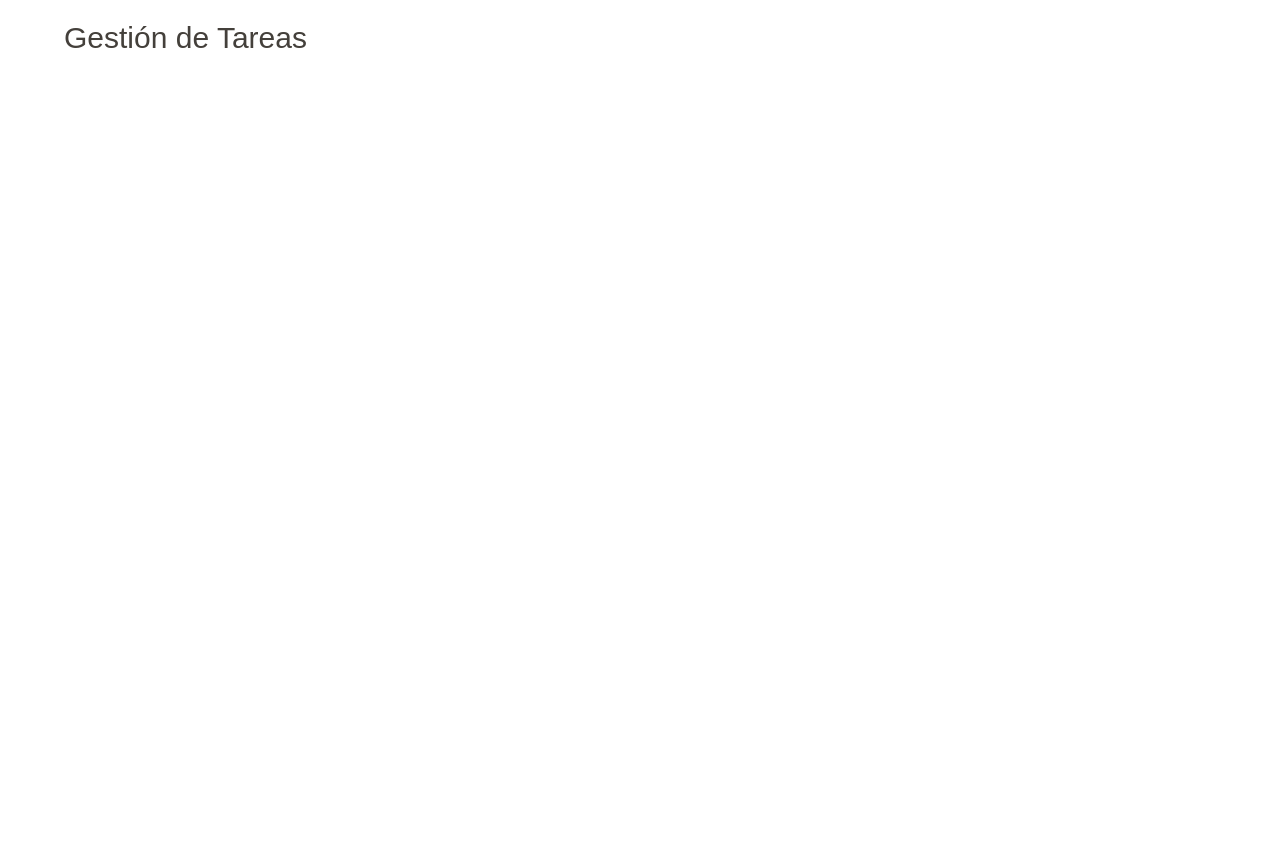
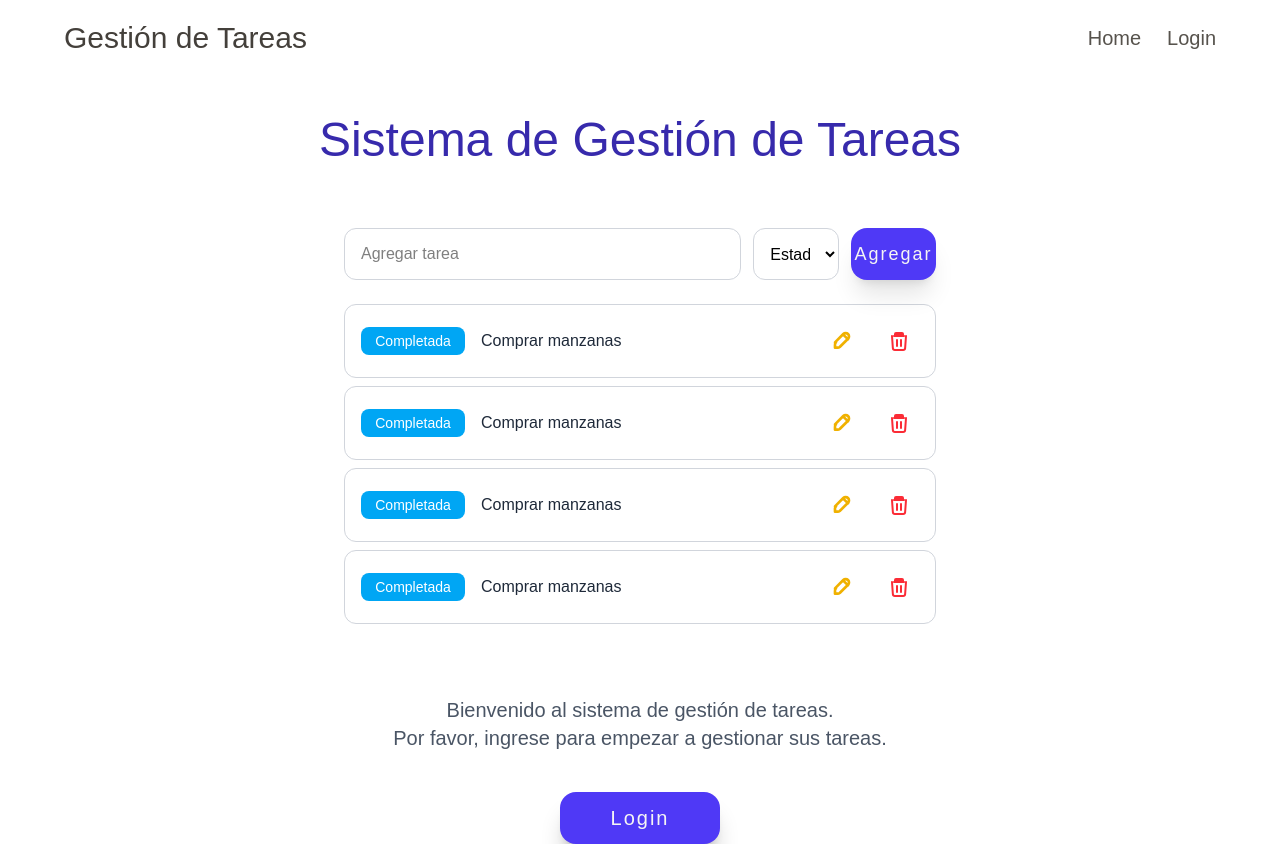
Before and after one commit to delgadociteriowa/carlosd-tasks, a Next.js app: page / in a window 1280 px wide. Before the commit the page ends 800 px from the top, so only its background shows below. Built offline with nearby package versions, Linux system fonts and the light colour scheme.

Commit message:
feat: base ui done

```diff
--- a/src/app/globals.css
+++ b/src/app/globals.css
@@ -8,3 +8,51 @@ body {
   background: var(--background);
   font-family: Arial, Helvetica, sans-serif;
 }
+
+.nav {
+  --close: none;
+  --hamburguer: block;
+  --transform: translate(-100%);
+  grid-template-areas: "logo active";
+}
+
+.nav:target {
+  --close: block;
+  --hamburguer: none;
+  --transform: translate(0);
+}
+
+.nav__links {
+  place-content: center start;
+  transform: var(--transform);
+  transition: transform .4s;
+}
+
+.nav__hamburguer,
+.nav__close {
+  grid-area: active;
+}
+
+.nav__hamburguer {
+  display: var(--hamburguer);
+}
+
+.nav__close {
+  display: var(--close);
+}
+
+@media (min-width:768px) {
+  .nav {
+    --hamburguer: none;
+  }
+
+  .nav:target {
+    --close: none;
+    --hamburguer: none;
+  }
+
+  .nav__links {
+    transform: unset;
+    place-content: center start;
+  }
+}
--- /dev/null
+++ b/src/app/login/page.tsx
@@ -0,0 +1,47 @@
+'use client';
+import Header from "@/components/Header";
+
+const Login = () => {
+  return (
+    <>
+      <Header />
+      <main>
+        <h3 className="text-center text-indigo-800 text-4xl tracking-[2px] mt-10 mb-4">
+          Login
+        </h3>
+        <section className="w-[90%] mx-auto max-w-125 py-20 text-stone-700 mb-26">
+          <form className="flex flex-col gap-8">
+            <div className="flex flex-col gap-2">
+              <label className="text-stone-600 tracking-[1px] text-sm">
+                username
+              </label>
+              <input
+                type="text"
+                className="border border-stone-300 rounded-xl py-4 px-4 text-stone-700 focus:outline-none focus:ring-2 focus:ring-sky-500"
+              />
+            </div>
+
+            <div className="flex flex-col gap-2">
+              <label className="text-stone-600 tracking-[1px] text-sm">
+                password
+              </label>
+              <input
+                type="password"
+                className="border border-stone-300 rounded-xl py-4 px-4 text-stone-700 focus:outline-none focus:ring-2 focus:ring-sky-500"
+              />
+            </div>
+
+            <button
+              type="submit"
+              className="py-5 rounded-full text-center text-stone-100 text-xl tracking-[2px] mx-auto mt-4 shadow-xl/20 w-[90%] bg-sky-600 hover:bg-sky-500 cursor-pointer"
+            >
+              Login
+            </button>
+          </form>
+        </section>
+      </main>
+    </>
+  );
+};
+
+export default Login;
--- a/src/app/page.tsx
+++ b/src/app/page.tsx
@@ -1,10 +1,12 @@
 import Image from "next/image";
-import HeroSection from "@/components/HeroSection";
+import Header from "@/components/Header";
+import MainSection from "@/components/MainSection";
 
 export default function Home() {
   return (
     <>
-      <HeroSection/>
+      <Header/>
+      <MainSection/>
     </>
   );
 }
--- a/src/components/HeroSection.tsx
+++ b/src/components/Header.tsx
@@ -1,6 +1,6 @@
 import Navigation from './Navigation';
 
-const HeroSection = () => {
+const Header = () => {
 
   return (
     <header>
@@ -9,4 +9,4 @@ const HeroSection = () => {
   )
 };
 
-export default HeroSection;
+export default Header;
--- /dev/null
+++ b/src/components/LoginMessage.tsx
@@ -0,0 +1,15 @@
+import Link from "next/link";
+
+const LoginMessage = () => {
+  return (
+    <>
+    <p className="text-gray-600 text-base sm:text-lg md:text-xl text-center mb-10">
+        Bienvenido al sistema de gestión de tareas.<br/>
+        Por favor, ingrese para empezar a gestionar sus tareas.
+      </p>
+      <Link href="/login" className="block w-40 bg-indigo-600 hover:bg-indigo-500 py-3 rounded-2xl text-center no-underline text-stone-100 text-xl tracking-[2px] mx-auto shadow-xl/20 transition-colors">Login</Link>
+    </>
+  )
+};
+
+export default LoginMessage;
--- /dev/null
+++ b/src/components/MainSection.tsx
@@ -0,0 +1,14 @@
+import TaskManager from './TaskManager';
+import LoginMessage from './LoginMessage';
+
+const MainSection = () => (
+  <main>
+      <h1 className="text-indigo-800 text-3xl sm:text-4xl md:text-5xl text-center my-10">
+        Sistema de Gestión de Tareas
+      </h1>
+      <TaskManager/>
+      <LoginMessage/>
+  </main>
+);
+
+export default MainSection;
--- a/src/components/Navigation.tsx
+++ b/src/components/Navigation.tsx
@@ -1,7 +1,26 @@
+import Link from 'next/link';
+import Image from 'next/image';
+import HamburguerIcon from '../assets/icon-hamburger.svg'
+import CloseIcon from '../assets/icon-close.svg'
+
 const Navigation = () => {
   return (
-    <nav className="w-[90%] my-0 mx-auto max-w-[1200px] py-5 px-0 grid grid-cols-[max-content_max-content] justify-between">
+    <nav id="nav" className="nav w-[90%] my-0 mx-auto max-w-[1200px] py-5 px-0 grid grid-cols-[max-content_max-content] justify-between">
       <h1 className="mr-auto font-brand text-3xl text-stone-700 no-underline z-40">Gestión de Tareas</h1>
+      <ul className="nav__links absolute bg-stone-200/90 inset-0 z-30 min-h-[500px] sm:min-h-[400px] py-0 pl-[5%] pr-0 grid gap-7 md:static md:min-h-0 md:p-0 md:bg-transparent md:grid-flow-col md:gap-[1em]">
+        <li className="list-none">
+          <Link href="/" className="text-stone-600 hover:text-stone-800 no-underline text-2xl ml-2.5 md:text-xl">Home</Link>
+        </li>
+        <li className="list-none">
+          <Link href="/login" className="text-stone-600 hover:text-stone-800 no-underline text-2xl ml-2.5 md:text-xl">Login</Link>
+        </li>
+      </ul>
+      <a href="#" className="nav__close place-self-center cursor-pointer z-40">
+        <Image src={CloseIcon} alt="Close icon" width={20} height={20} className="block w-5 h-5" />
+      </a>
+      <a href="#nav" className="nav__hamburguer place-self-center cursor-pointer z-40">
+        <Image src={HamburguerIcon} alt="Menu icon" width={20} height={20} className="block w-5 h-5" />
+      </a>
     </nav>
   );
 };
--- /dev/null
+++ b/src/components/TaskForm.tsx
@@ -0,0 +1,24 @@
+const TaskForm = () => {
+  return (
+    <form>
+      <div className="flex flex-wrap md:flex-nowrap gap-3 mb-6">
+        <input type="text" placeholder="Agregar tarea" className="w-full md:w-[70%] px-4 py-3 rounded-xl border border-gray-300 focus:outline-none focus:ring-2 focus:ring-indigo-500"/>
+        <select
+          className="w-full md:w-[15%] px-3 py-3 rounded-xl border border-gray-300 focus:outline-none focus:ring-2 focus:ring-indigo-500"
+          defaultValue=""
+          autoComplete="off"
+        >
+          <option value="" disabled>Estado</option>
+          <option value="por-hacer">Por hacer</option>
+          <option value="en-progreso">En progreso</option>
+          <option value="completada">Completada</option>
+        </select>
+        <button type="submit" className="w-full md:w-[15%] bg-indigo-600 hover:bg-indigo-500 py-3 rounded-2xl text-stone-100 text-lg tracking-[2px] shadow-xl/10 transition-colors cursor-pointer">
+          Agregar
+        </button>
+      </div>
+    </form>
+  )
+};
+
+export default TaskForm;
--- /dev/null
+++ b/src/components/TaskItem.tsx
@@ -0,0 +1,60 @@
+const TaskItem = () => {
+  return (
+    <li className="w-full px-4 py-3 rounded-xl border border-gray-300 flex items-center justify-between group mb-2">
+      <div className="flex items-center gap-4">
+        <span className="bg-sky-500 text-white text-sm px-3 py-1 rounded-lg w-26 text-center">
+          Completada
+        </span>
+        <p className="text-gray-800">
+          Comprar manzanas
+        </p>
+      </div>
+      <div className="flex items-center gap-4">
+        <div className="relative group/edit">
+          <button className="p-2 rounded-full hover:bg-gray-100 transition cursor-pointer">
+            <svg
+              xmlns="http://www.w3.org/2000/svg"
+              className="h-8 w-8 text-yellow-500"
+              fill="none"
+              viewBox="0 0 24 20"
+              stroke="currentColor"
+              strokeWidth={2}
+            >
+              <path
+                strokeLinecap="round"
+                strokeLinejoin="round"
+                d="M15.232 5.232l3.536 3.536M9 11l6.232-6.232a2.5 2.5 0 013.536 3.536L12.536 14.536A2.5 2.5 0 0110.768 15H9v-1.768A2.5 2.5 0 019.732 11z"
+              />
+            </svg>
+          </button>
+          <span className="absolute -top-9 left-1/2 -translate-x-1/2 scale-0 group-hover/edit:scale-100 transition text-xs bg-gray-800 text-white px-2 py-1 rounded-md whitespace-nowrap">
+            Editar
+          </span>
+        </div>
+        <div className="relative group/delete">
+          <button className="p-2 rounded-full hover:bg-gray-100 transition cursor-pointer">
+            <svg
+              xmlns="http://www.w3.org/2000/svg"
+              className="h-6 w-6 text-red-500"
+              fill="none"
+              viewBox="0 0 24 24"
+              stroke="currentColor"
+              strokeWidth={2}
+            >
+              <path
+                strokeLinecap="round"
+                strokeLinejoin="round"
+                d="M19 7l-.867 12.142A2 2 0 0116.138 21H7.862a2 2 0 01-1.995-1.858L5 7m5 4v6m4-6v6M9 7h6m2 0H7m2-3h6a1 1 0 011 1v1H8V5a1 1 0 011-1z"
+              />
+            </svg>
+          </button>
+          <span className="absolute -top-9 left-1/2 -translate-x-1/2 scale-0 group-hover/delete:scale-100 transition text-xs bg-gray-800 text-white px-2 py-1 rounded-md whitespace-nowrap">
+            Borrar
+          </span>
+        </div>
+      </div>
+    </li>
+  )
+};
+
+export default TaskItem;
--- /dev/null
+++ b/src/components/TaskManager.tsx
@@ -0,0 +1,18 @@
+import TaskForm from "./TaskForm";
+import TaskItem from "./TaskItem";
+
+const TaskManager = () => {
+  return (
+    <div className="w-[90%] md:w-[50%] p-6 rounded-2xl mb-10 mx-auto">
+      <TaskForm />
+      <ul>
+        <TaskItem />
+        <TaskItem />
+        <TaskItem />
+        <TaskItem />
+      </ul>
+    </div>
+  )
+}
+
+export default TaskManager;
```
Also changed, not shown: src/assets/icon-close.svg (added), src/assets/icon-hamburger.svg (added).
